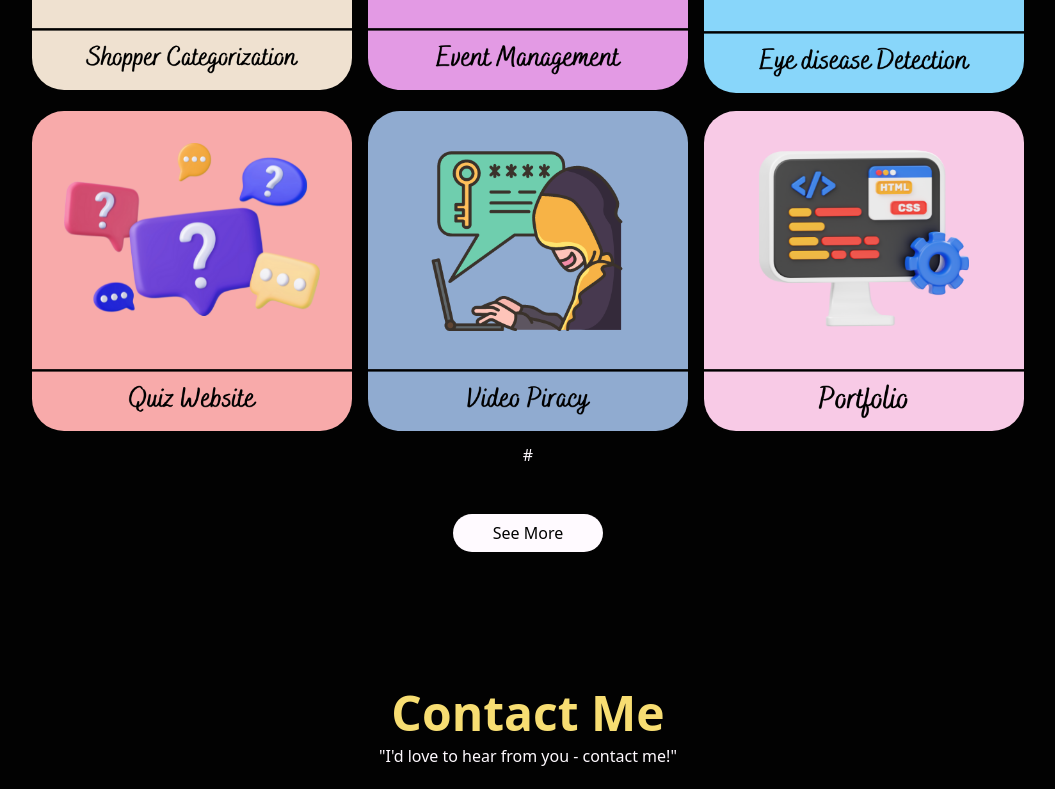
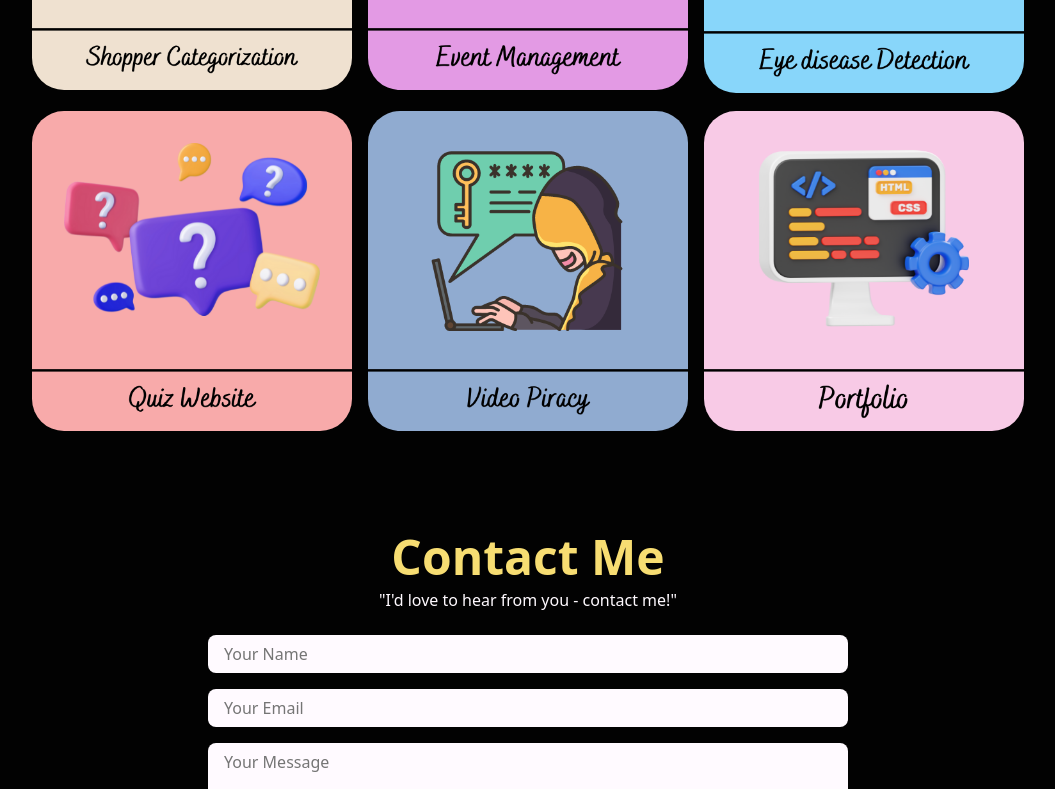
Before and after one commit to aneeshram-01/React-Portfolio-website, a React (Create React App) app: page / in a window 1280 px wide. Shown: the part 2074-2863 px from the top of the page, without its empty margins (112-1167 px from the left). Built offline with nearby package versions, Linux system fonts and the light colour scheme; a web font is replaced by a local one.

Commit message:
Update works.js

```diff
--- a/src/components/Works/works.js
+++ b/src/components/Works/works.js
@@ -38,7 +38,7 @@ const Works =()=> {
         </a>
 
             </div>
-          #  <button className="worksBtn">See More</button>
+
         </section>
     );
 }
```
